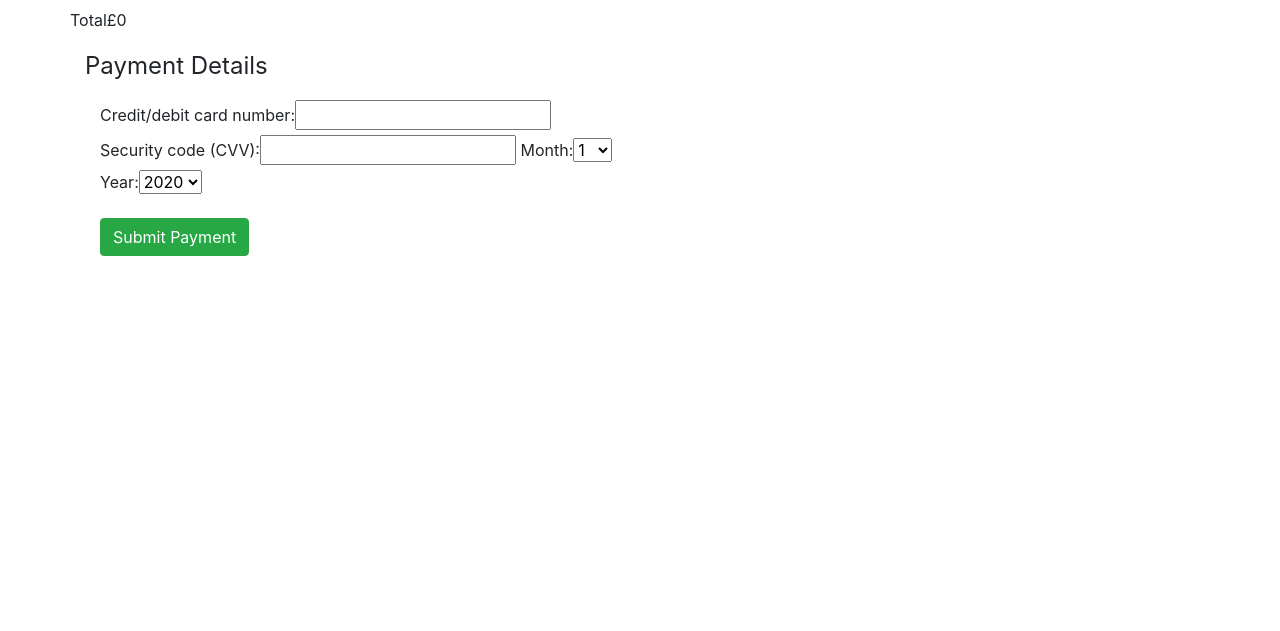
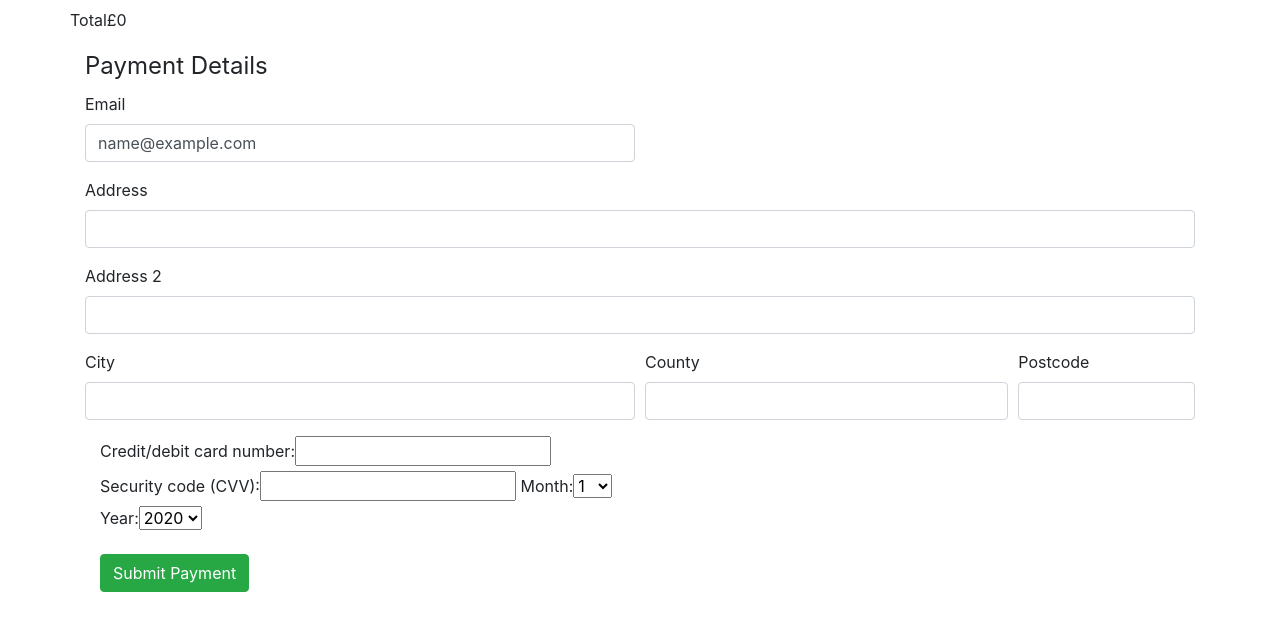
Before and after one commit to SianJade/keto-subscription-box, a Django app: page /checkout/ in a window 1280 px wide. Shown: the part 56-687 px from the top of the page. Run offline with Django 3.2, Linux system fonts and the light colour scheme; the visitor is signed in with stand-in values (Sample User, id 1); some libraries are stand-ins or nearby versions.

```diff
--- a/checkout/templates/checkout.html
+++ b/checkout/templates/checkout.html
@@ -10,7 +10,7 @@
     //]]>
 </script>
 <script type="text/javascript" src="{% static 'js/stripe.js' %}"></script>
-{% endblock %}
+{% endblock head_js %}
 
 {% block content %}
 <div class="container container-fluid">
@@ -39,10 +39,35 @@
         <div id="alert-message block-message error" id="stripe-error-message"></div>
     </div>
 
-    <div class="form-group col-md-6">
-        {{ order_form | as_bootstrap }}
+    <form>
+        <div class="form-row">
+        <div class="form-group col-md-6">
+            <label for="inputEmail4">Email</label>
+            <input type="email" class="form-control" id="inputEmail4" value="{{user.email}}">
+        </div>
+        </div>
+        <div class="form-group">
+            <label for="inputAddress">Address</label>
+            <input type="text" class="form-control" id="inputAddress" value="{{user.customer.address_1}}">
+        </div>
+    <div class="form-group">
+        <label for="inputAddress2">Address 2</label>
+        <input type="text" class="form-control" id="inputAddress2" value="{{user.customer.address_2}}">
     </div>
-
+    <div class="form-row">
+        <div class="form-group col-md-6">
+            <label for="inputCity">City</label>
+            <input type="text" class="form-control" id="inputCity" value="{{user.customer.city}}">
+        </div>
+        <div class="form-group col-md-4">
+            <label for="inputState">County</label>
+            <input type="text" class="form-control" id="inputCounty" value="{{user.customer.county}}">
+        </div>
+        <div class="form-group col-md-2">
+            <label for="inputPostcode">Postcode</label>
+            <input type="text" class="form-control" id="inputPostcode" value="{{user.customer.postcode}}">
+        </div>
+    </div>
     <div class="form-group col-md-6">
         {{ payment_form | as_bootstrap }}
     </div>
```
